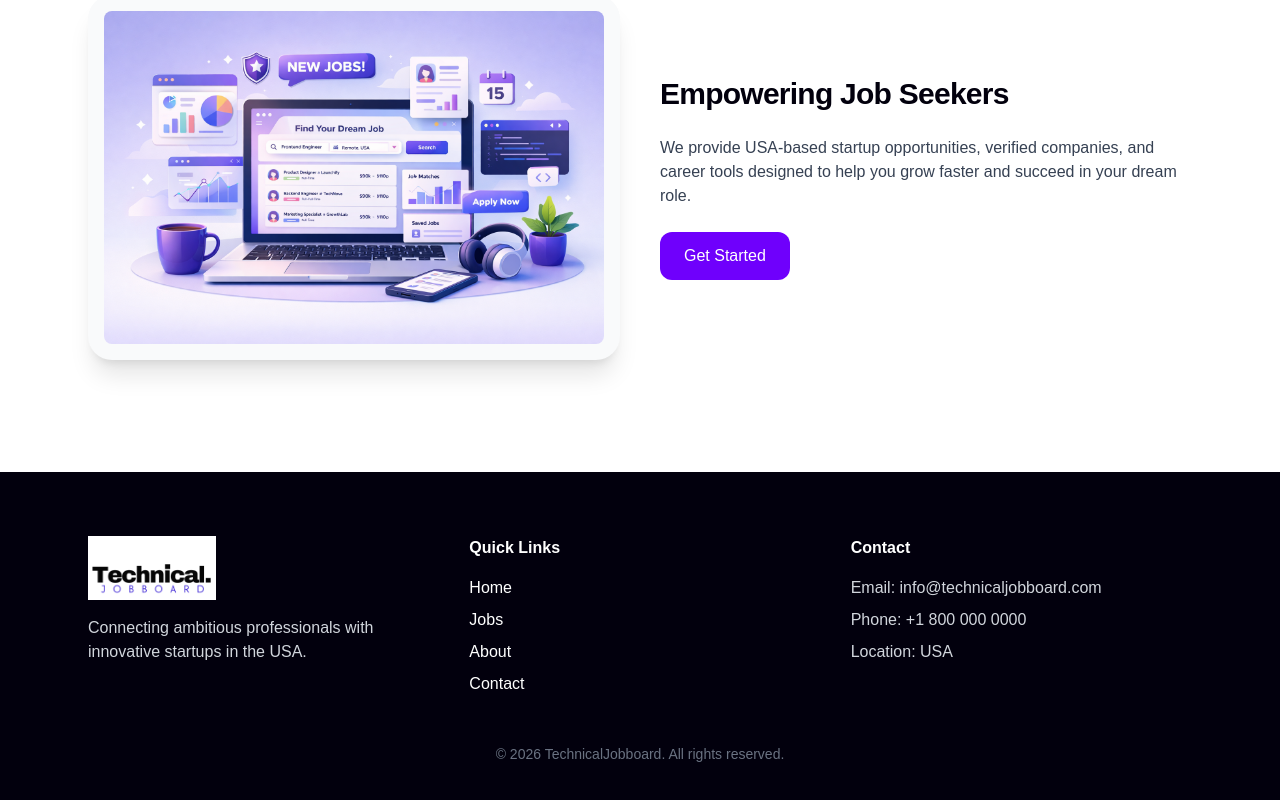
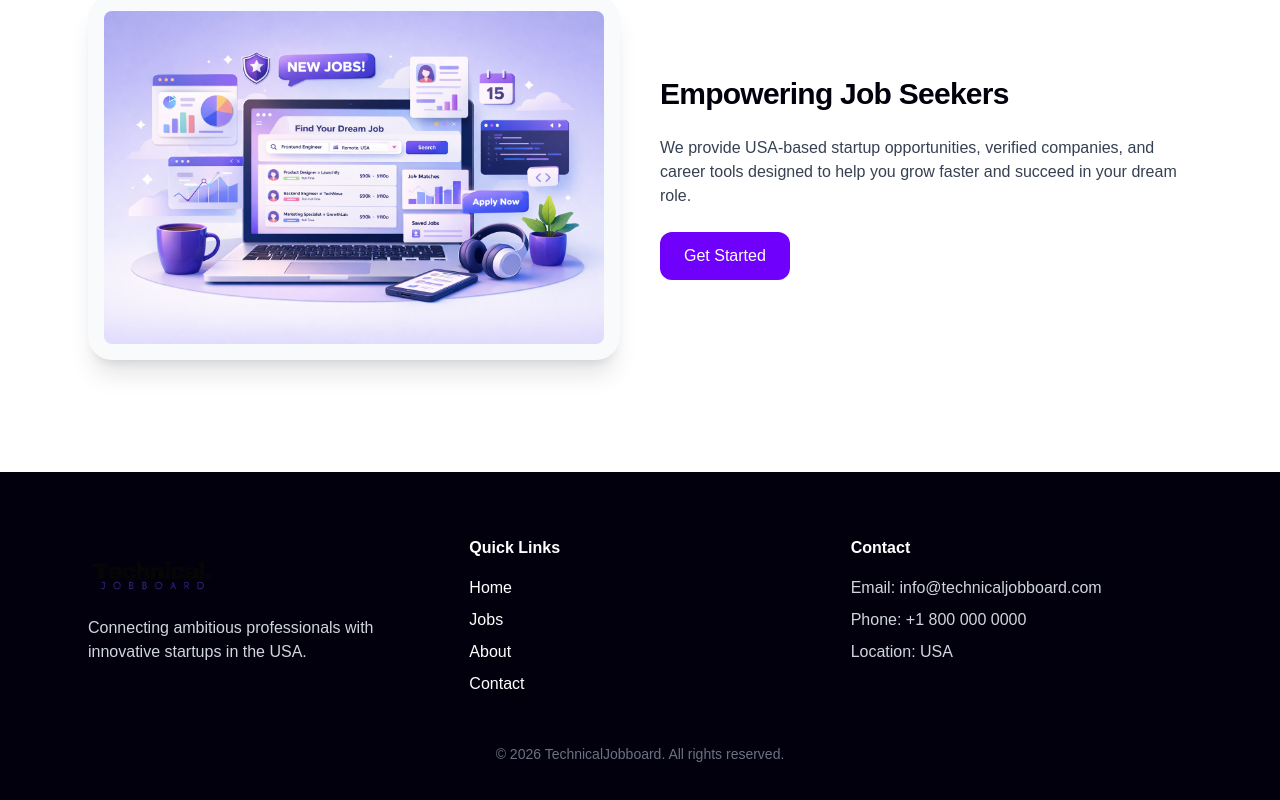
Before and after one commit to adebisidolapo/technicaljobboard, a Next.js app in the folder jobboard/: page / in a window 1280 px wide. Shown: the part 3225-4025 px from the top of the page. Built offline with nearby package versions, Linux system fonts and the light colour scheme.

Commit message:
update footer image

```diff
--- a/jobboard/app/page.tsx
+++ b/jobboard/app/page.tsx
@@ -250,7 +250,7 @@ export default function Home() {
 
     {/* Logo / Info */}
     <div className="flex flex-col items-start">
-      <img src="/logo.png" alt="TechnicalJobboard Logo" className="w-32 mb-4" />
+      <img src="/logo-removebg-preview.png" alt="TechnicalJobboard Logo" className="w-32 mb-4" />
       <p className="text-gray-300">
         Connecting ambitious professionals with innovative startups in the USA.
       </p>
```
Also changed, not shown: jobboard/public/logo-removebg-preview.png (added).
